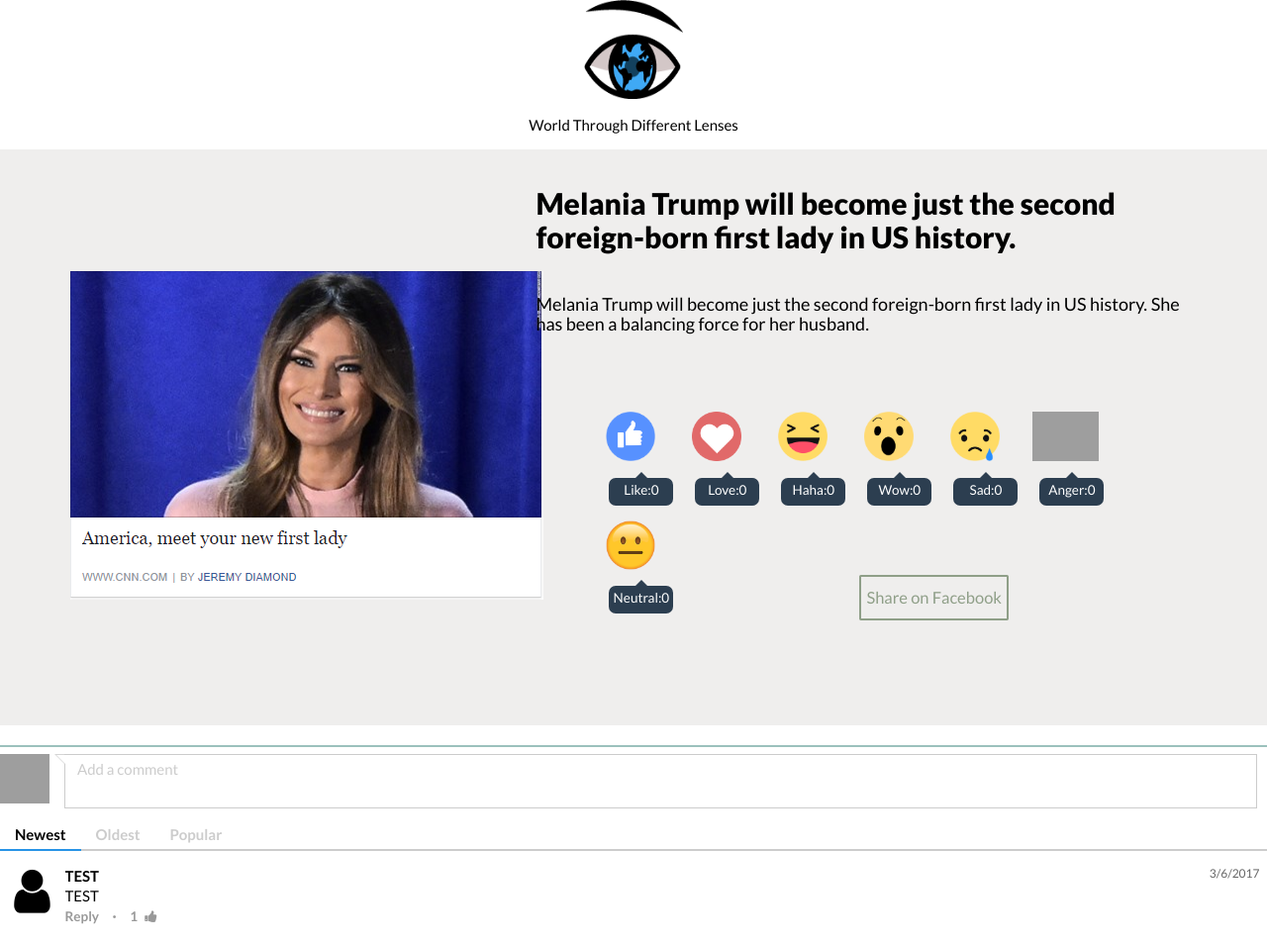
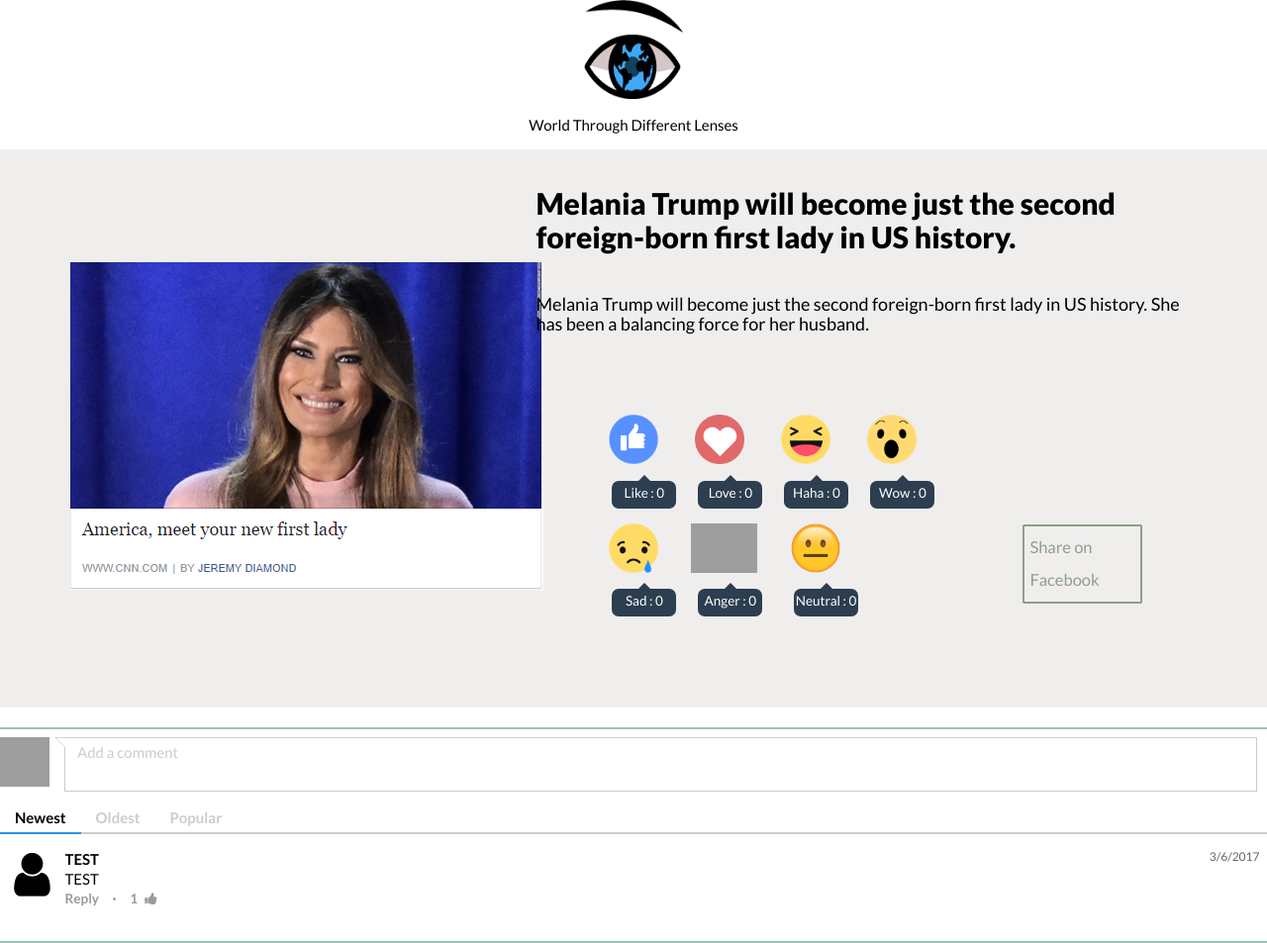
Before and after one commit to uiucgmk/worldviewlenses, a Flask app: template templates/article1.html in a window 1280 px wide; the page is wider, and only the part inside the window is pictured. Shown: the top 953 px of that part at 99% size. Run offline with Flask 2, Linux system fonts and the light colour scheme; the template is opened without the code that fills it: most values are stand-ins (such as "Sample title", 1, 10 or a date in 2020); some libraries are stand-ins or nearby versions; some web fonts are replaced; grey boxes are pictures that could not be loaded.

Commit message:
emojiiii

```diff
--- a/templates/base.html
+++ b/templates/base.html
@@ -409,6 +409,11 @@ function popup(){
   <tbody>
     <tr>
       <td>
+
+        <table align="left">
+        <tr>
+          <td>
+
             <section>
               <div class="center-div">
                   <div class="top-emoji-div">
@@ -416,54 +421,63 @@ function popup(){
                     <img alt="" class="top-emoji" src="static/images/like.png" onclick="increment(1)" />
 
                     <div class="emoji-count">
-        <p id="emoji-1">Like:0</p>
+                      <p id="emoji-1">Like : 0</p>
                     </div>
                   </div>
                   <div class="top-emoji-div">
                     <!--<img alt="" class="top-emoji" src="http://emojione.com/wp-content/uploads/assets/emojis/1f60d.svg" onclick="increment(2)" />-->
                     <img alt="" class="top-emoji" src="static/images/love.png" onclick="increment(2)" />
                     <div class="emoji-count">
-        <p id="emoji-2">Love:0</p>
+                      <p id="emoji-2">Love : 0</p>
                     </div>
                   </div>
                   <div class="top-emoji-div">
                     <!--<img alt="" class="top-emoji" src="http://emojione.com/wp-content/uploads/assets/emojis/1f632.svg" onclick="increment(3)" />-->
                     <img alt="" class="top-emoji" src="static/images/haha.png" onclick="increment(3)" />
                     <div class="emoji-count">
-        <p id="emoji-3">Haha:0</p>
+                      <p id="emoji-3">Haha : 0</p>
                     </div>
                   </div>
                   <div class="top-emoji-div">
                     <!--<img alt="" class="top-emoji" src="http://emojione.com/wp-content/uploads/assets/emojis/1f62d.svg" onclick="increment(4)" />-->
                     <img alt="" class="top-emoji" src="static/images/wow.png" onclick="increment(4)" />
                     <div class="emoji-count">
-        <p id="emoji-4">Wow:0</p>
+                      <p id="emoji-4">Wow : 0</p>
                     </div>
                   </div>
                   <div class="top-emoji-div">
                     <!--<img alt="" class="top-emoji" src="http://emojione.com/wp-content/uploads/assets/emojis/1f621.svg" onclick="increment(5)" />-->
                     <img alt="" class="top-emoji" src="static/images/sad.png" onclick="increment(5)" />
                     <div class="emoji-count">
-        <p id="emoji-5">Sad:0</p>
+                      <p id="emoji-5">Sad : 0</p>
                     </div>
                   </div>
                   <div class="top-emoji-div">
                     <!--NEW-->
                     <img alt="" class="top-emoji" src="static/images/anger.png" onclick="increment(6)" />
                     <div class="emoji-count">
-        <p id="emoji-6">Anger:0</p>
+                      <p id="emoji-6">Anger : 0</p>
                     </div>
                   </div>
                   <div class="top-emoji-div">
                     <!--NEW-->
                     <img alt="" class="top-emoji" src="static/images/neutral.png" onclick="increment(7)" />
                     <div class="emoji-count">
-        <p id="emoji-7">Neutral:0</p>
+                      <p id="emoji-7">Neutral : 0</p>
                     </div>
                   </div>
-   <a href="javascript:popup()"><ul class="sharebutton">Share on Facebook</ul></a>
+
               </div>
               </section>
+
+          </td>
+          <td><a href="javascript:popup()"><ul class="sharebutton">Share on Facebook</ul></a></td>
+        </tr>
+      </table>
+
+
+
+
   </td>
     </tr>
   </tbody>
```
Lines whose indentation alone changed are shown as unchanged.
